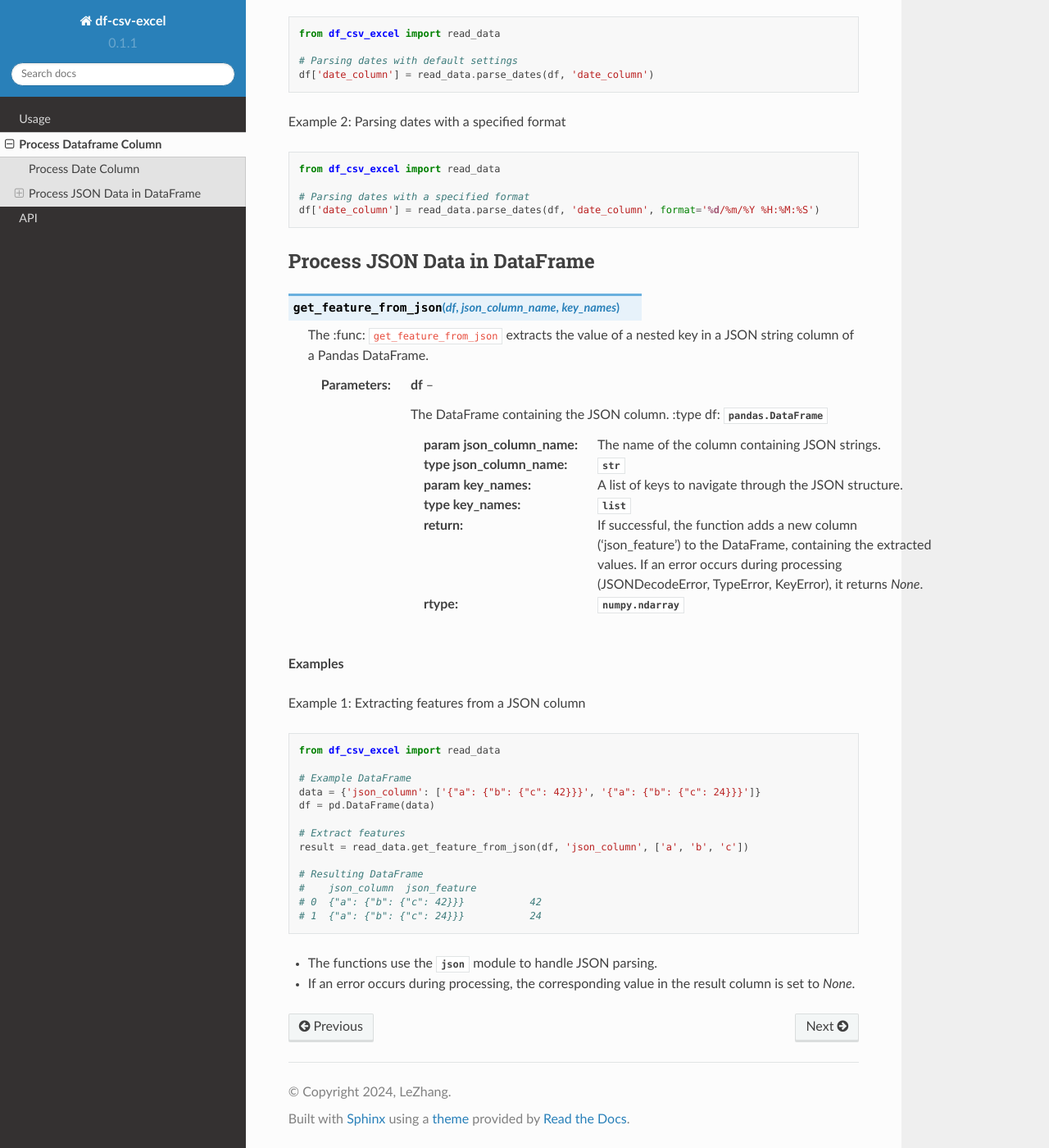
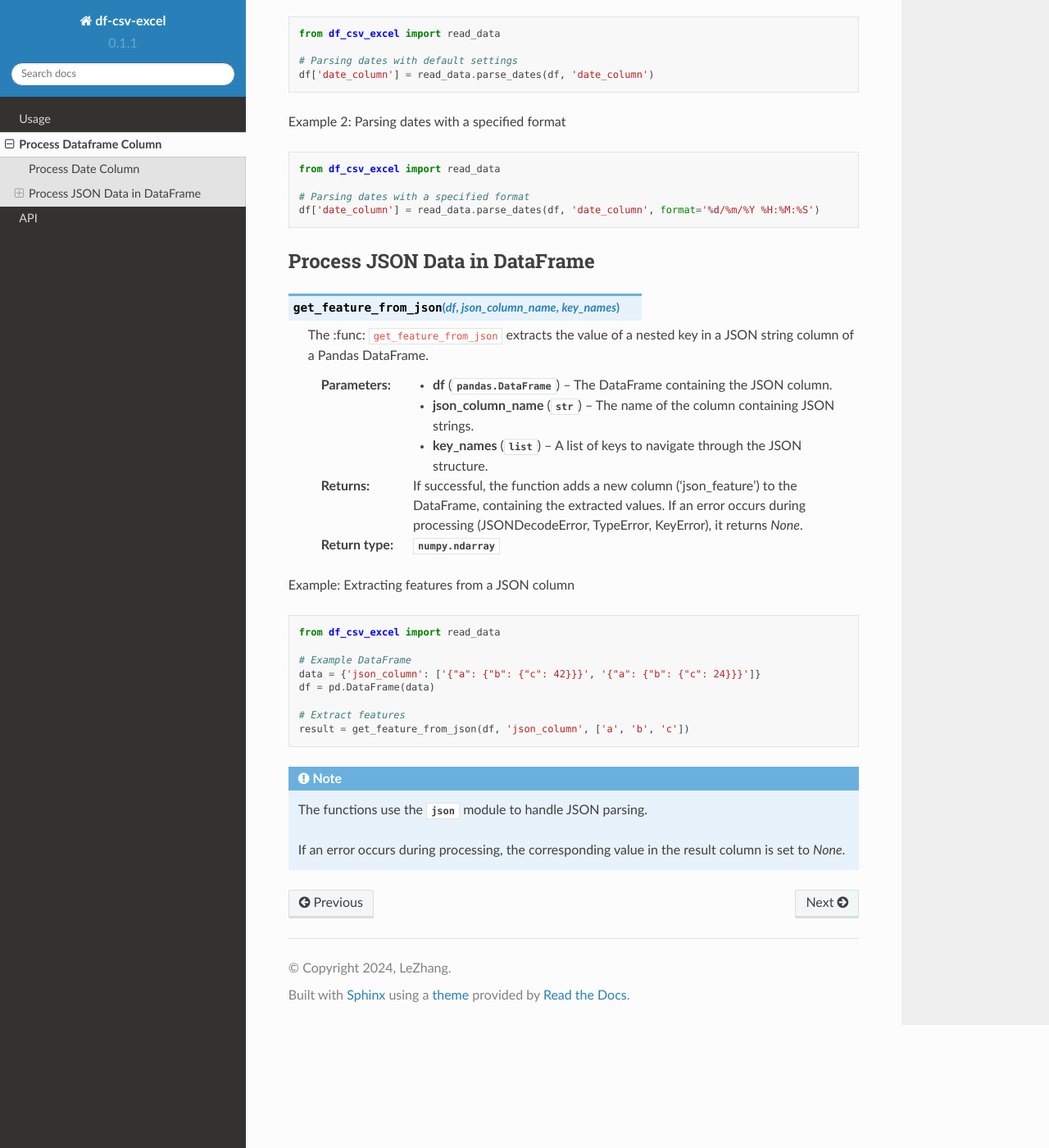
Before and after one commit to cheerzhang/read_doc_1, a Sphinx documentation site: the page built from docs/source/process_dataframe_column.rst, in a window 1280 px wide and 1400 px high, scrolled down 683 px. Shown: the whole window at 82% size. Built offline with Sphinx 7.4.7 and the Read the Docs theme 2.0.0, drawn with Linux system fonts in a browser that asks for light colours.

Commit message:
format page

```diff
--- a/docs/source/process_dataframe_column.rst
+++ b/docs/source/process_dataframe_column.rst
@@ -46,9 +46,9 @@ Process JSON Data in DataFrame
 --------------------
 .. function:: get_feature_from_json(df, json_column_name, key_names)
 
-  The :func: ``get_feature_from_json`` extracts the value of a nested key in a JSON string column of a Pandas DataFrame.
+   The :func: ``get_feature_from_json`` extracts the value of a nested key in a JSON string column of a Pandas DataFrame.
 
-  :param df: The DataFrame containing the JSON column.
+   :param df: The DataFrame containing the JSON column.
    :type df: :class:`pandas.DataFrame`
 
    :param json_column_name: The name of the column containing JSON strings.
@@ -61,9 +61,8 @@ Process JSON Data in DataFrame
             If an error occurs during processing (JSONDecodeError, TypeError, KeyError), it returns `None`.
    :rtype: :class:`numpy.ndarray`
 
-**Examples**
 
-Example 1: Extracting features from a JSON column
+Example: Extracting features from a JSON column
 
 .. code-block:: python
 
@@ -74,14 +73,11 @@ Example 1: Extracting features from a JSON column
    df = pd.DataFrame(data)
 
    # Extract features
-   result = read_data.get_feature_from_json(df, 'json_column', ['a', 'b', 'c'])
+   result = get_feature_from_json(df, 'json_column', ['a', 'b', 'c'])
 
-   # Resulting DataFrame
-   #    json_column  json_feature
-   # 0  {"a": {"b": {"c": 42}}}           42
-   # 1  {"a": {"b": {"c": 24}}}           24
 
 .. note::
 
-- The functions use the :mod:`json` module to handle JSON parsing.
-- If an error occurs during processing, the corresponding value in the result column is set to `None`.
+   The functions use the :mod:`json` module to handle JSON parsing.
+
+   If an error occurs during processing, the corresponding value in the result column is set to `None`.
```
Also changed, not shown: README.rst (line endings or trailing spaces).
